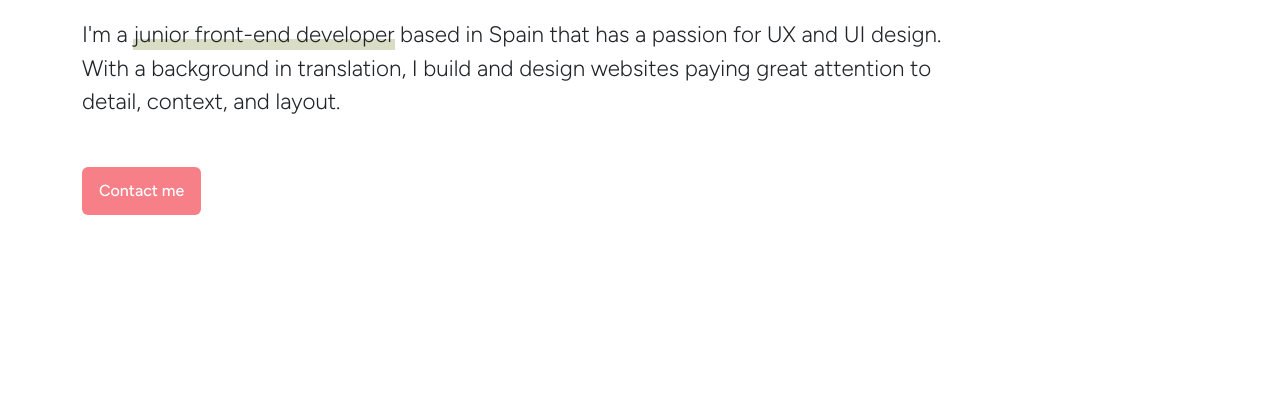
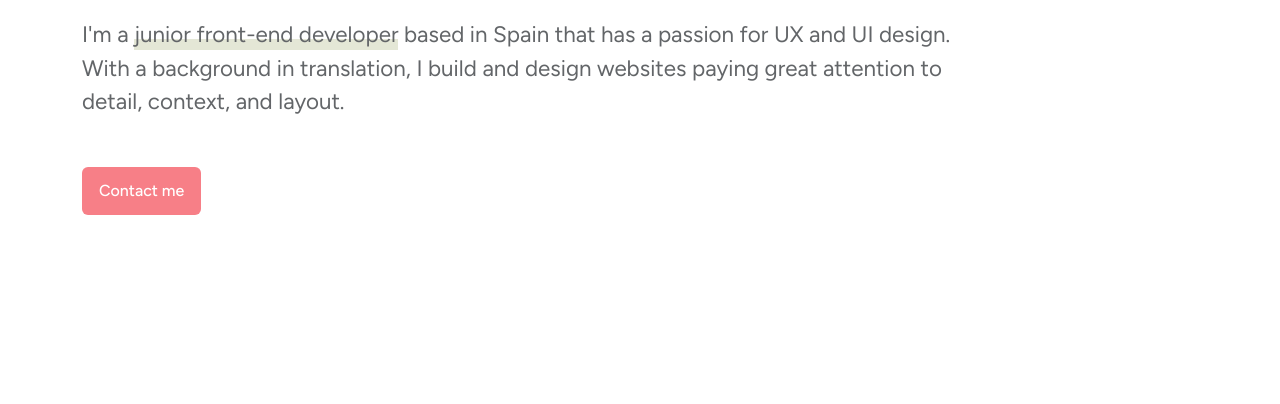
Before and after one commit to soniapaz/sp-portfolio, a plain HTML site: page index.html in a window 1280 px wide. Shown: the part 396-800 px from the top of the page. Drawn offline with nearby package versions, Linux system fonts and the light colour scheme; some packages are replaced by stand-ins of ours; a script that the page names is missing; a web font is replaced by a local one.

Commit message:
Change hero paragraph style

```diff
--- a/src/styles.css
+++ b/src/styles.css
@@ -449,7 +449,8 @@ li {
 
 .hero p {
   font-size: 1.4rem;
-  font-weight: 300;
+  font-weight: 400;
+  opacity: 0.7;
   max-width: 910px;
   margin-top: 1.3rem;
 }
```
